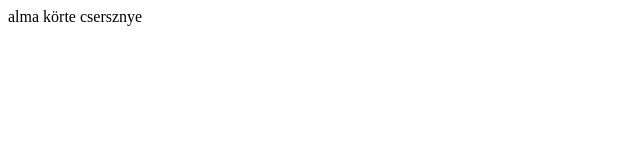
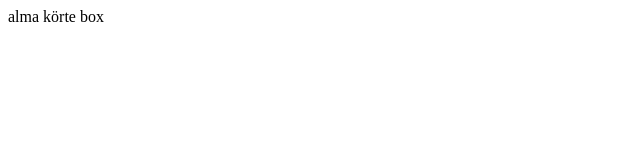
Before and after one commit to SziklaiGergoCkik05/elsoSZGGZS, a plain HTML site: page index.html in a window 1280 px wide. Shown: the full height of the page, 0-640 px from the left. Drawn offline with Linux system fonts and the light colour scheme.

Commit message:
egybol fel

```diff
--- a/index.html
+++ b/index.html
@@ -9,6 +9,6 @@
 <body>
   alma
   körte
-  csersznye
+  box
 </body>
 </html>
```
